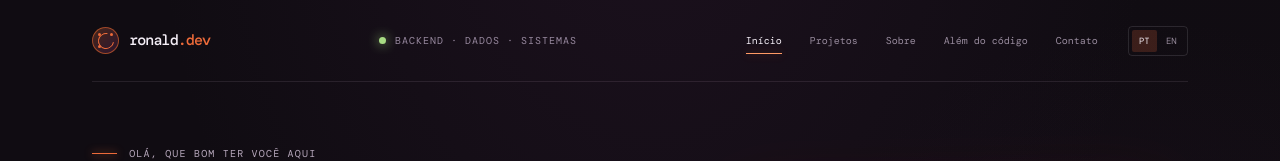
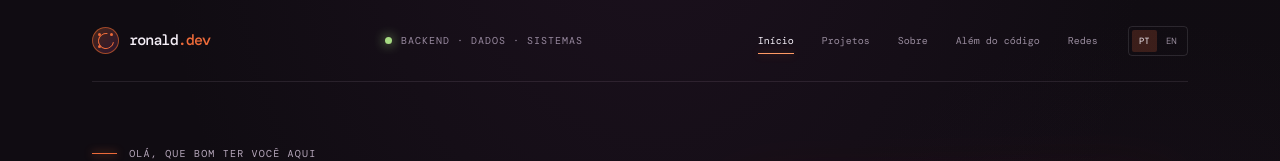
Before and after one commit to RonaldFranklin/personal-portfolio, a React (Vite) app: page / in a window 1280 px wide. Shown: the top 161 px of the page. Built offline with nearby package versions, Linux system fonts and the light colour scheme.

Commit message:
Rename contact tab and fix brand navigation

```diff
--- a/src/App.jsx
+++ b/src/App.jsx
@@ -55,14 +55,14 @@ export default function App() {
     <main className="page">
       <div className="ambient ambient-purple" /><div className="ambient ambient-orange" />
       <header className="topbar">
-        <a className="wordmark" href="#inicio" onClick={() => setActiveTab('inicio')}><span className="ubuntu-mark"><i /><i /><i /></span>ronald<span className="orange">.dev</span></a>
+        <a className="wordmark" href="#inicio" onClick={(event) => { event.preventDefault(); setActiveTab('inicio'); window.scrollTo({ top: 0, behavior: 'smooth' }) }}><span className="ubuntu-mark"><i /><i /><i /></span>ronald<span className="orange">.dev</span></a>
         <span className="top-note"><i /> {isEnglish ? 'backend · data · systems' : 'backend · dados · sistemas'}</span>
         <nav className="main-nav" aria-label={isEnglish ? 'Main navigation' : 'Navegação principal'}>
           <button type="button" aria-current={activeTab === 'inicio' ? 'page' : undefined} onClick={() => setActiveTab('inicio')}>{isEnglish ? 'Home' : 'Início'}</button>
           <button type="button" aria-current={activeTab === 'projetos' ? 'page' : undefined} onClick={() => setActiveTab('projetos')}>{isEnglish ? 'Projects' : 'Projetos'}</button>
           <button type="button" aria-current={activeTab === 'sobre' ? 'page' : undefined} onClick={() => setActiveTab('sobre')}>{isEnglish ? 'About' : 'Sobre'}</button>
           <button type="button" aria-current={activeTab === 'interesses' ? 'page' : undefined} onClick={() => setActiveTab('interesses')}>{isEnglish ? 'Beyond code' : 'Além do código'}</button>
-          <button type="button" aria-current={activeTab === 'contato' ? 'page' : undefined} onClick={() => setActiveTab('contato')}>{isEnglish ? 'Contact' : 'Contato'}</button>
+          <button type="button" aria-current={activeTab === 'contato' ? 'page' : undefined} onClick={() => setActiveTab('contato')}>{isEnglish ? 'Networks' : 'Redes'}</button>
           <div className="language-switch" role="group" aria-label={isEnglish ? 'Language' : 'Idioma'}>
             <button type="button" aria-pressed={!isEnglish} onClick={() => setLanguage('pt')}>PT</button>
             <button type="button" aria-pressed={isEnglish} onClick={() => setLanguage('en')}>EN</button>
@@ -267,9 +267,9 @@ export default function App() {
           </div>
         </section>
       ) : (
-        <section className="console-page" aria-label={isEnglish ? 'Contact terminal' : 'Terminal de contato'}>
+        <section className="console-page" aria-label={isEnglish ? 'Networks terminal' : 'Terminal de redes'}>
           <div className="content-terminal">
-            <div className="content-terminal-bar"><span className="dots"><i /><i /><i /></span><span>ronald@ubuntu: ~/{isEnglish ? 'contact' : 'contato'}</span><b>•••</b></div>
+            <div className="content-terminal-bar"><span className="dots"><i /><i /><i /></span><span>ronald@ubuntu: ~/{isEnglish ? 'networks' : 'redes'}</span><b>•••</b></div>
             <div className="content-terminal-body contact-console-body">
               <div className="content-scroll-shell contact-scroll-shell">
               <div className="content-scroll-list" ref={contentListRef} onScroll={() => {
@@ -278,7 +278,7 @@ export default function App() {
                 setContentScroll((current) => ({ ...current, direction: atBottom ? 'up' : 'down' }))
               }}>
               <div className="about-output contact-output">
-                <p className="console-command"><span>ronald@ubuntu: ~/{isEnglish ? 'contact' : 'contato'} $</span> {isEnglish ? 'ls social/' : 'ls redes/'}</p>
+                <p className="console-command"><span>ronald@ubuntu: ~/{isEnglish ? 'networks' : 'redes'} $</span> {isEnglish ? 'ls networks/' : 'ls redes/'}</p>
                 <div className="contact-list">
                   <article className="contact-row">
                     <strong className="contact-mark" aria-hidden="true">EM</strong>
```
